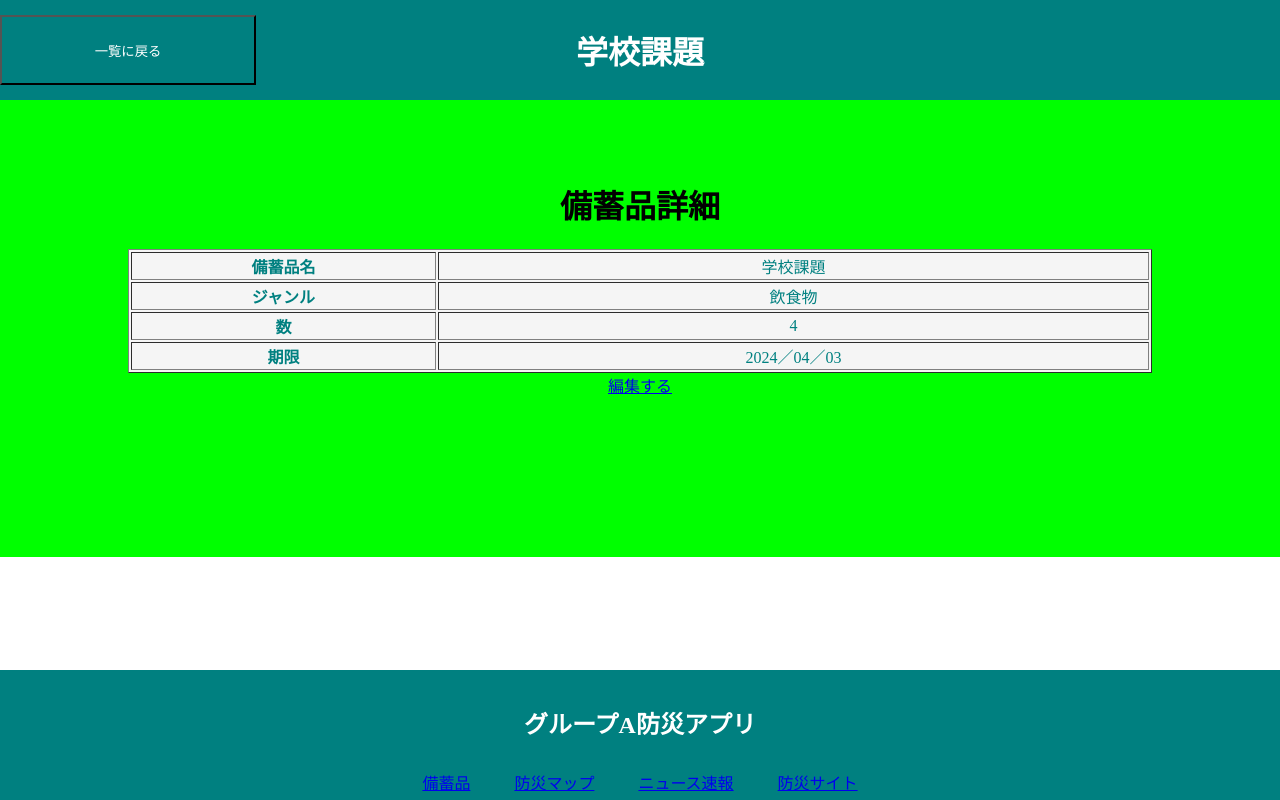
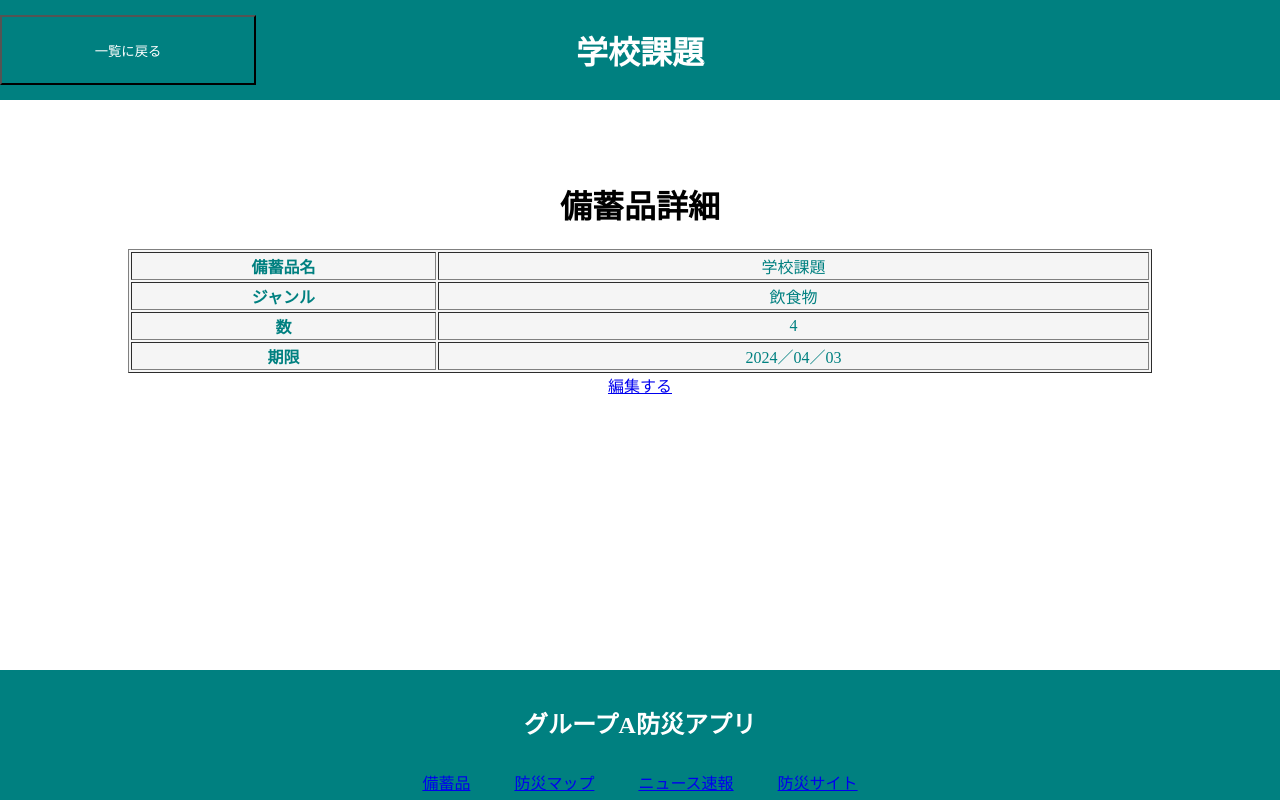
Before and after one commit to Kta0000/kk_appdeve, a Flask app: page /detail/1 in a window 1280 px wide. Run offline with Flask 2, Linux system fonts and the light colour scheme; data comes from the database, SQL or seed files in the repository.

Commit message:
detailのcssを削除

```diff
--- a/templates/detail.html
+++ b/templates/detail.html
@@ -6,11 +6,6 @@
     <title>備蓄品詳細</title>
     <meta name="viewport" content="width=device-width, initial-scale=1">
     <meta http-equiv="X-UA-Compatible" content="IE=edge">
-    <style>
-      main{
-        background-color: #00ff00
-      }
-    </style>
     </style>
   </head>
 
```
